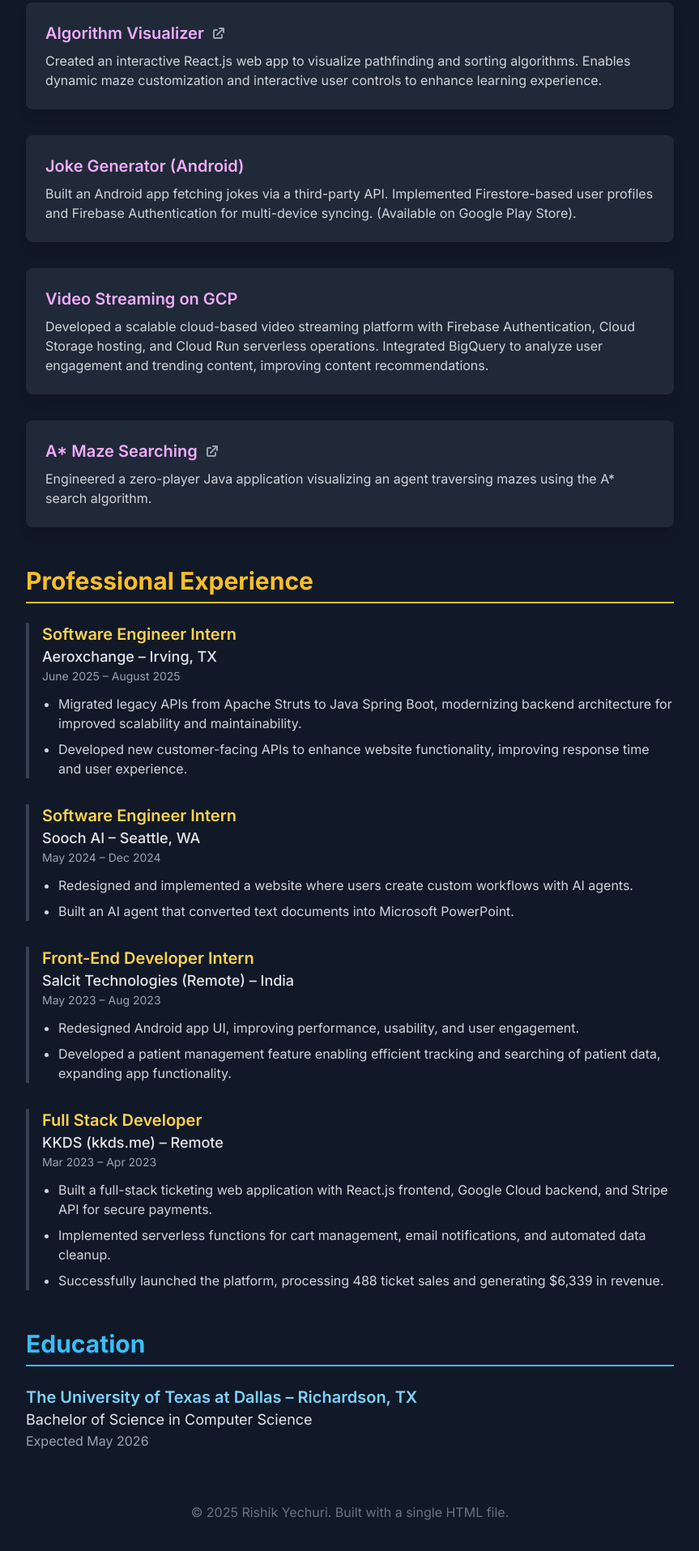
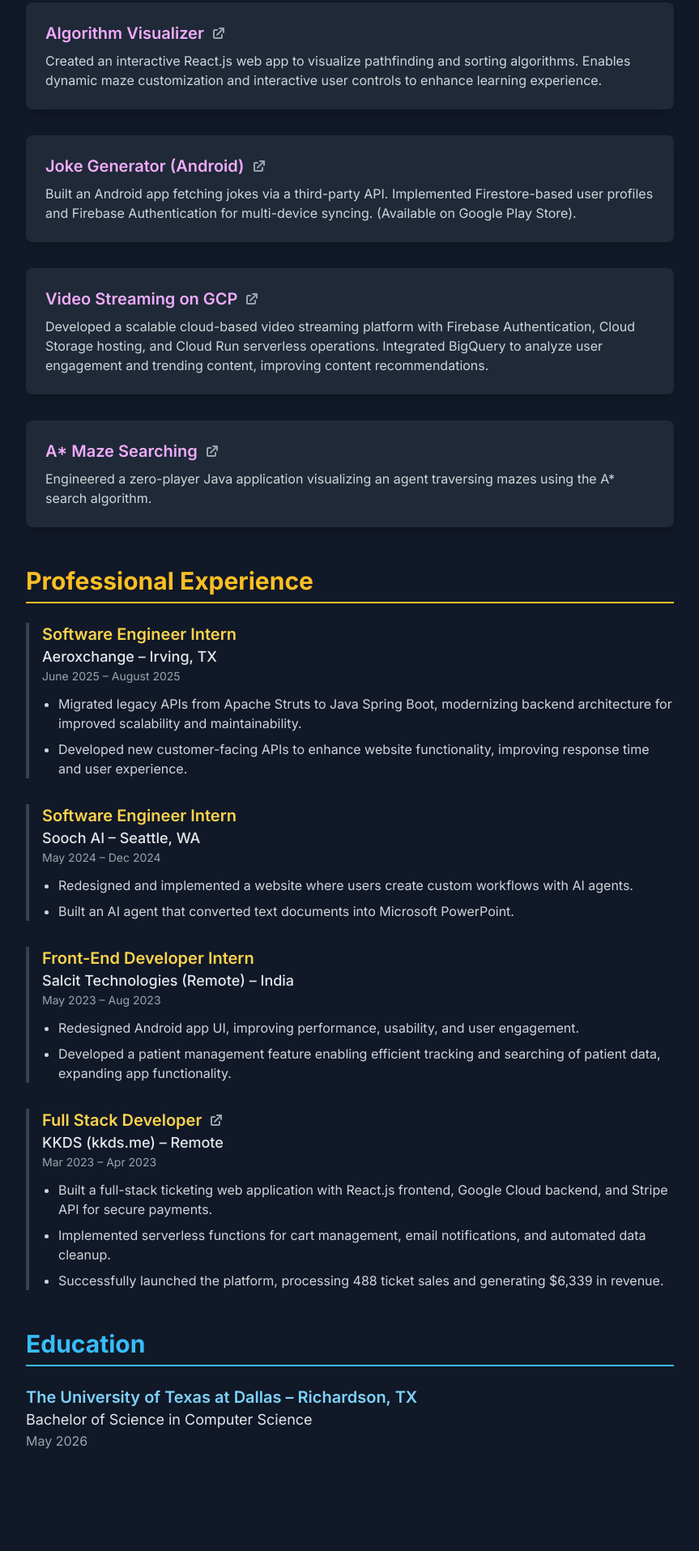
Before and after one commit to Rishik-Yechuri/personalportfolio, a plain HTML site: page index.html in a window 1280 px wide. Shown: the part 913-2828 px from the top of the page at 81% size, without its empty margins (208-1071 px from the left). After the commit the page ends 2800 px from the top, so only its background shows below. Drawn offline with nearby package versions, Linux system fonts and the light colour scheme.

Commit message:
Added links
-Added links to projects without them

```diff
--- a/index.html
+++ b/index.html
@@ -138,14 +138,30 @@
                 </div>
 
                 <div class="bg-gray-800 p-6 rounded-lg shadow-lg">
-                    <h3 class="text-xl font-semibold text-fuchsia-300 mb-2">Joke Generator (Android)</h3>
+                    <h3 class="text-xl font-semibold text-fuchsia-300 mb-2 flex items-center gap-2">
+                        Joke Generator (Android)
+                        <a href="https://github.com/Rishik-Yechuri/JokeGenerator" target="_blank" rel="noopener noreferrer" class="text-gray-400 hover:text-sky-400 transition-colors">
+                            <svg xmlns="http://www.w3.org/2000/svg" class="h-5 w-5" viewBox="0 0 20 20" fill="currentColor">
+                                <path d="M11 3a1 1 0 100 2h2.586l-6.293 6.293a1 1 0 101.414 1.414L15 6.414V9a1 1 0 102 0V4a1 1 0 00-1-1h-5z" />
+                                <path d="M5 5a2 2 0 00-2 2v8a2 2 0 002 2h8a2 2 0 002-2v-3a1 1 0 10-2 0v3H5V7h3a1 1 0 000-2H5z" />
+                            </svg>
+                        </a>
+                    </h3>
                     <p class="text-gray-300">
                         Built an Android app fetching jokes via a third-party API. Implemented Firestore-based user profiles and Firebase Authentication for multi-device syncing. (Available on Google Play Store).
                     </p>
                 </div>
 
                 <div class="bg-gray-800 p-6 rounded-lg shadow-lg">
-                    <h3 class="text-xl font-semibold text-fuchsia-300 mb-2">Video Streaming on GCP</h3>
+                    <h3 class="text-xl font-semibold text-fuchsia-300 mb-2 flex items-center gap-2">
+                        Video Streaming on GCP
+                        <a href="https://github.com/Rishik-Yechuri/videostreaminggcp" target="_blank" rel="noopener noreferrer" class="text-gray-400 hover:text-sky-400 transition-colors">
+                            <svg xmlns="http://www.w3.org/2000/svg" class="h-5 w-5" viewBox="0 0 20 20" fill="currentColor">
+                                <path d="M11 3a1 1 0 100 2h2.586l-6.293 6.293a1 1 0 101.414 1.414L15 6.414V9a1 1 0 102 0V4a1 1 0 00-1-1h-5z" />
+                                <path d="M5 5a2 2 0 00-2 2v8a2 2 0 002 2h8a2 2 0 002-2v-3a1 1 0 10-2 0v3H5V7h3a1 1 0 000-2H5z" />
+                            </svg>
+                        </a>
+                    </h3>
                     <p class="text-gray-300">
                         Developed a scalable cloud-based video streaming platform with Firebase Authentication, Cloud Storage hosting, and Cloud Run serverless operations. Integrated BigQuery to analyze user engagement and trending content, improving content recommendations.
                     </p>
@@ -204,7 +220,15 @@
                 </div>
 
                 <div class="pl-4 border-l-4 border-gray-700">
-                    <h3 class="text-xl font-semibold text-amber-300">Full Stack Developer</h3>
+                    <h3 class="text-xl font-semibold text-amber-300 flex items-center gap-2">
+                        Full Stack Developer
+                        <a href="https://github.com/Rishik-Yechuri/TicketingFirebase" target="_blank" rel="noopener noreferrer" class="text-gray-400 hover:text-sky-400 transition-colors">
+                            <svg xmlns="http://www.w3.org/2000/svg" class="h-5 w-5" viewBox="0 0 20 20" fill="currentColor">
+                                <path d="M11 3a1 1 0 100 2h2.586l-6.293 6.293a1 1 0 101.414 1.414L15 6.414V9a1 1 0 102 0V4a1 1 0 00-1-1h-5z" />
+                                <path d="M5 5a2 2 0 00-2 2v8a2 2 0 002 2h8a2 2 0 002-2v-3a1 1 0 10-2 0v3H5V7h3a1 1 0 000-2H5z" />
+                            </svg>
+                        </a>
+                    </h3>
                     <p class="text-lg font-medium text-gray-200">KKDS (kkds.me) – Remote</p>
                     <p class="text-sm text-gray-400 mb-3">Mar 2023 – Apr 2023</p>
                     <ul class="list-disc list-outside ml-5 space-y-2 text-gray-300">
@@ -222,15 +246,9 @@
             <div>
                 <h3 class="text-xl font-semibold text-sky-300">The University of Texas at Dallas – Richardson, TX</h3>
                 <p class="text-lg text-gray-200">Bachelor of Science in Computer Science</p>
-                <p class="text-md text-gray-400">Expected May 2026</p>
+                <p class="text-md text-gray-400">May 2026</p>
             </div>
         </section>
-
-        <footer class="text-center text-gray-500 mt-16">
-            <p>&copy; 2025 Rishik Yechuri. Built with a single HTML file.</p>
-        </footer>
-
     </div>
-
 </body>
 </html>
```
Also changed, not shown: 1 other file.
